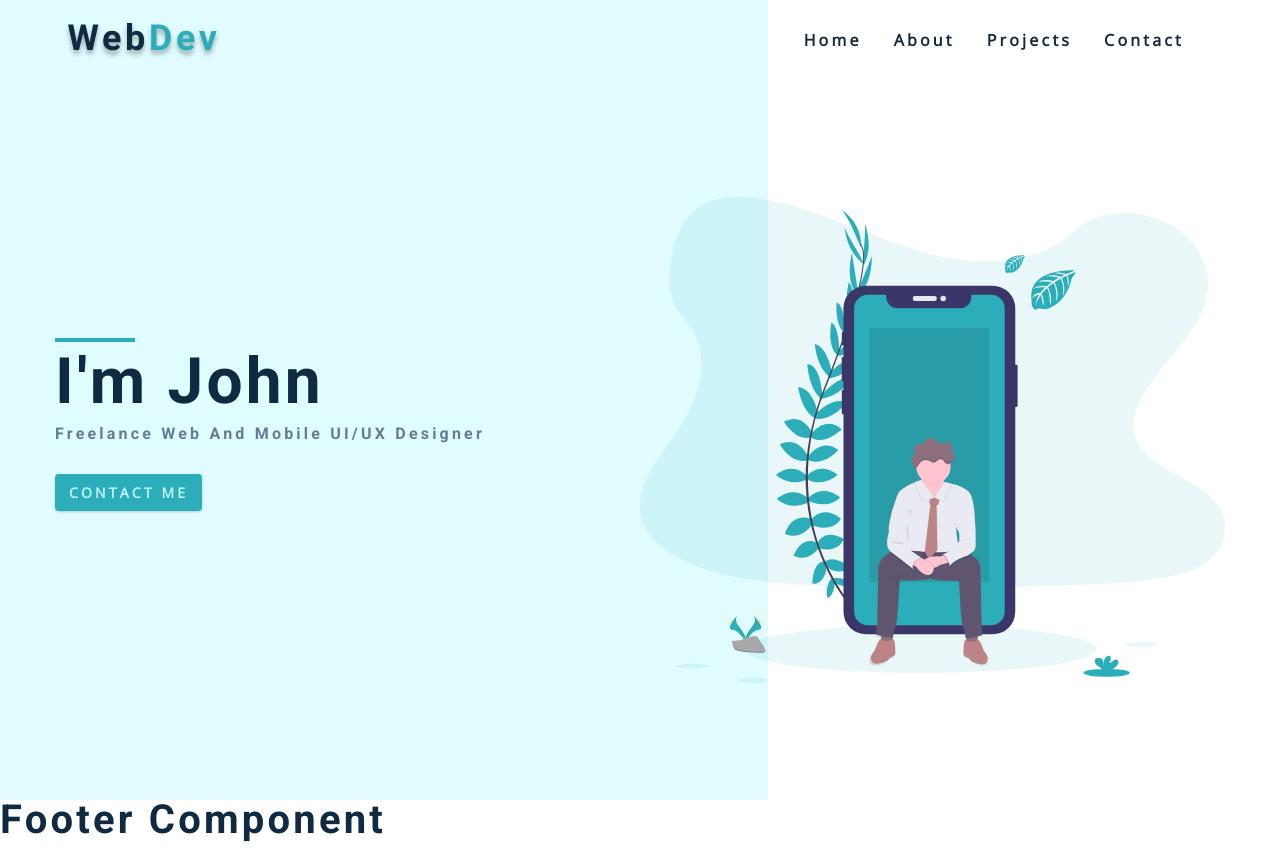
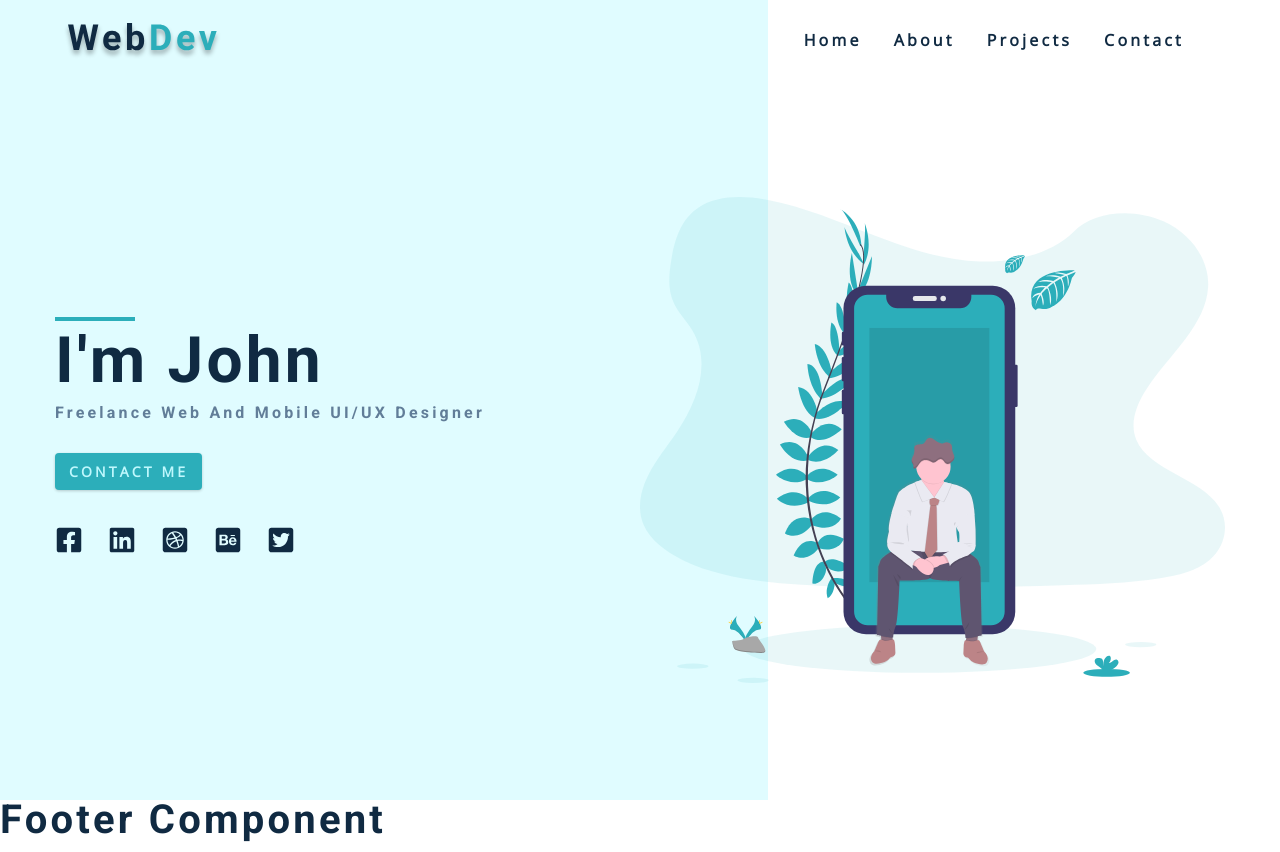
Before and after one commit to kenbom/gatsby-portfolio, a Gatsby site: page / in a window 1280 px wide. Built offline with nearby package versions, Linux system fonts and the light colour scheme; Gatsby itself is replaced by a stand-in of ours.

Commit message:
add social links

```diff
--- a/src/components/Hero.js
+++ b/src/components/Hero.js
@@ -17,7 +17,13 @@ const Hero = () => {
               contact me
             </Link>
             <div className="social-links">
-
+              {socialLinks.map(link => {
+                return (
+                  <a key={link.id} href={link.url} className="social-link">
+                    {link.icon}
+                  </a>
+                )
+              })}
             </div>
           </div>
         </article>
```
Lines whose indentation alone changed are shown as unchanged.
